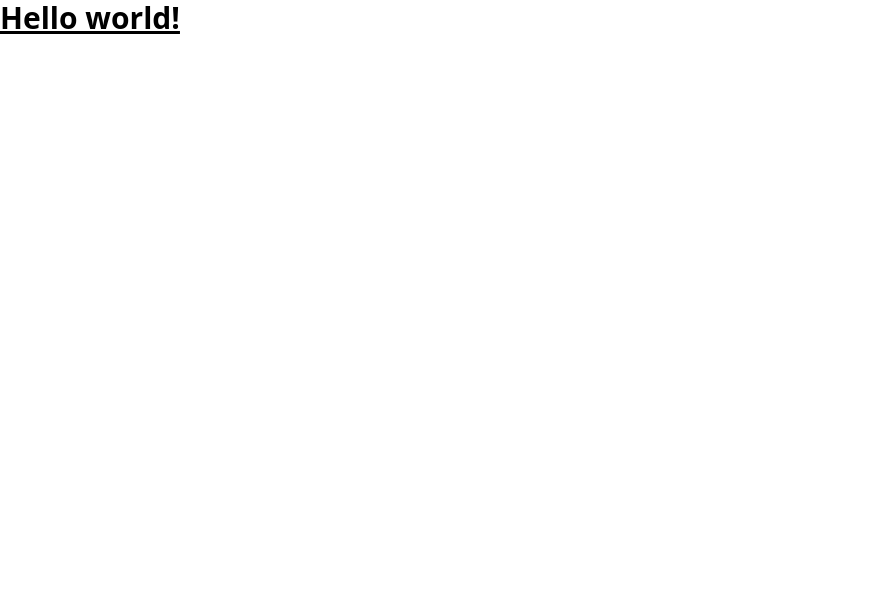
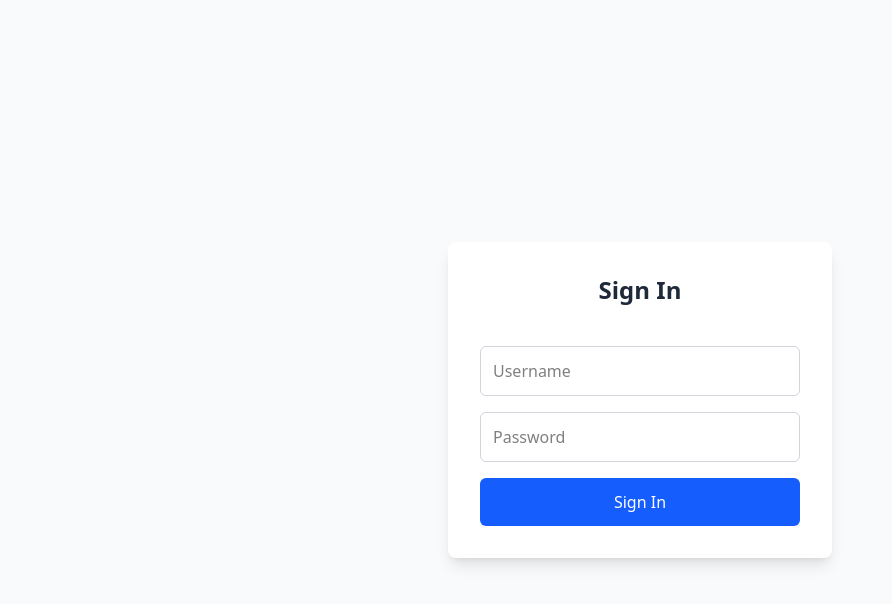
Before and after one commit to asathsara/weathermate-frontend, a React (Vite) app: page / in a window 1280 px wide. Shown: the top 604 px of the page, without its empty margins (0-892 px from the left). Built offline with nearby package versions, Linux system fonts and the light colour scheme.

Commit message:
feat: implement login and dashboard components with routing

```diff
--- a/src/App.tsx
+++ b/src/App.tsx
@@ -1,11 +1,22 @@
+import {  useState } from "react"
+import { Route, BrowserRouter as Router, Routes } from "react-router-dom"
+import Login from "./pages/Login";
+import Dashboard from "./pages/Dashboard";
 
 const App = () => {
+
+  const [isLoggedIn, setIsLoggedIn] = useState(localStorage.getItem("token") !== null);
+
   return (
-    <div>
-      <h1 className="text-3xl font-bold underline">
-        Hello world!
-      </h1>
-    </div>
+    <Router>
+      <Routes>
+        {!isLoggedIn ? (
+          <Route path="*" element={<Login onLogin={() => setIsLoggedIn(true)} />} />) : (
+            <Route path="*" element={<Dashboard />} />
+          )
+         }
+      </Routes>
+    </Router>
   )
 }
 
--- /dev/null
+++ b/src/pages/Dashboard.tsx
@@ -0,0 +1,9 @@
+
+
+const Dashboard = () => {
+  return (
+    <div>Dashboard</div>
+  )
+}
+
+export default Dashboard
--- /dev/null
+++ b/src/pages/Login.tsx
@@ -0,0 +1,48 @@
+import { useState } from "react";
+
+export default function Login({ onLogin }: { onLogin: () => void }) {
+    const [username, setUsername] = useState("");
+    const [password, setPassword] = useState("");
+
+    const handleSubmit = async (e: React.FormEvent) => {
+        e.preventDefault();
+        try {
+            onLogin(); // Call the onLogin prop to update the login state
+        } catch (error) {
+            console.error("Login failed", error);
+        }
+
+    };
+
+    return (
+        <div className="min-h-screen flex items-center justify-center bg-gray-50">
+            <form
+                onSubmit={handleSubmit}
+                className="flex flex-col gap-4 max-w-sm w-full mx-auto p-8 bg-white rounded-lg shadow-lg"
+            >
+                <h2 className="text-2xl font-semibold mb-6 text-center text-gray-800">Sign In</h2>
+                <input
+                    className="border border-gray-300 rounded-md p-3 focus:outline-none focus:ring-2 focus:ring-blue-400 transition"
+                    placeholder="Username"
+                    value={username}
+                    onChange={(e) => setUsername(e.target.value)}
+                    autoComplete="username"
+                />
+                <input
+                    className="border border-gray-300 rounded-md p-3 focus:outline-none focus:ring-2 focus:ring-blue-400 transition"
+                    type="password"
+                    placeholder="Password"
+                    value={password}
+                    onChange={(e) => setPassword(e.target.value)}
+                    autoComplete="current-password"
+                />
+                <button
+                    type="submit"
+                    className="bg-blue-600 hover:bg-blue-700 text-white p-3 rounded-md font-medium transition"
+                >
+                    Sign In
+                </button>
+            </form>
+        </div>
+    );
+}
```
